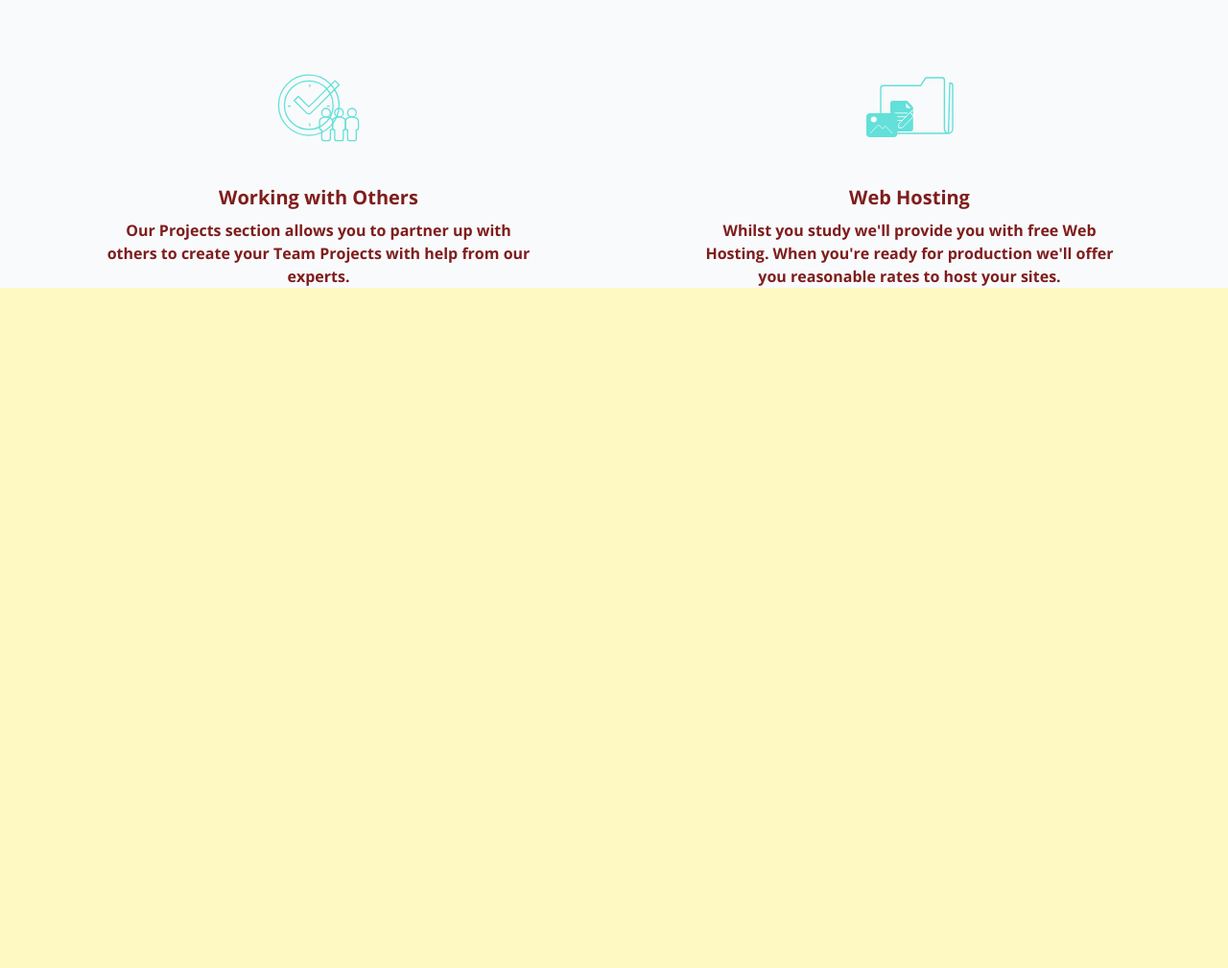
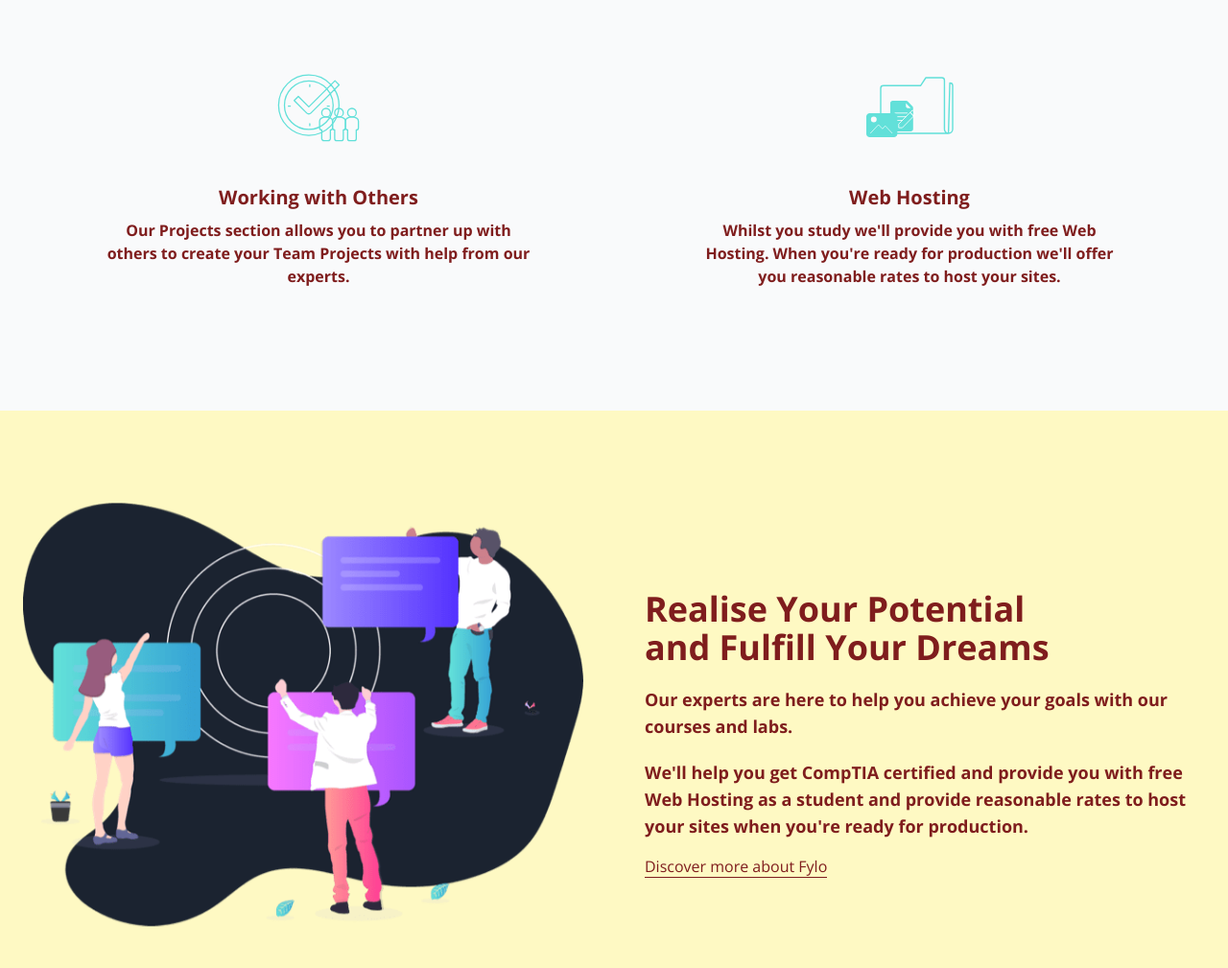
Before and after one commit to Nimira43/Fylo---Tailwind-Project, a website: page index.html in a window 1280 px wide. Shown: the part 1622-2631 px from the top of the page at 96% size. Before the commit the page ends 1922 px from the top, so only its background shows below. Drawn offline with nearby package versions, Linux system fonts and the light colour scheme.

Commit message:
7th commit - Productive section completed.

```diff
--- a/index.html
+++ b/index.html
@@ -51,14 +51,14 @@
         <img src="images/illustration-intro.png" alt="" class="mx-auto">
         <h1 class="max-w-2xl mx-auto mb-10 text-3xl font-bold leading-normal mt-14 md:text-4xl">Delivering coding solutions and guides for your needs.</h1>
         <p class="max-w-sm mx-auto mb-10 text-sm md:max-w-xl md:text-lg font-semibold">
-          NimiraTech presents Filo, our online Learning Hub for Web Developers.
+          NimiraTech presents Fylo, our online Learning Hub for Web Developers.
           Our guides and project ideas aim to teach you everthing you need to know to become a professional coder.
         </p>
         <button class="p-3 rounded-full w-52 bg-red-900 text-yellow-100 font-bold hover:scale-95 dark:bg-yellow-100 dark:text-red-900">Read More</button>
       </div>
     </section>
     <section id="features" class="pt-12 bg-gray-50 dark:bg-darkBlue1">
-      <div class="container mx-auto px-6 pb">
+      <div class="container mx-auto px-6 pb-32">
         <div class="flex flex-col space-y-24 text-center md:flex-row md:space-y-0">
           <div class="flex flex-col items-center space-y-2 md:w-1/2">
             <div class="flex items-center justify-center h-24 mb-6">
@@ -101,5 +101,29 @@
         </div>
       </div>
     </section>
+    <section id="productive" class="bg-yellow-100 dark:bg-red-900">
+      <div class="container flex flex-col items-center mx-auto px-6 pt-24 pb-32 md:flex-row md:space-x-16">
+        <div class="md:w-1/2">
+          <img src="images/illustration-stay-productive.png" alt="" class="mb-10">
+        </div>
+        <div class="flex flex-col items-start md:w-1/2">
+          <div class="flex flex-col space-y-5">
+            <h4 class="max-w-md text-xl font-bold md:text-4xl">
+              Realise Your Potential and Fulfill Your Dreams
+            </h4>
+            <p class="text-md md:text-lg font-semibold">
+              Our experts are here to help you achieve your goals with our courses and labs.
+            </p>
+            <p class="text-md md:text-lg font-semibold">
+              We'll help you get CompTIA certified and provide you with free Web Hosting as a student and provide reasonable rates to host your sites when you're ready for production.
+            </p>
+          </div>
+          <div class="block mt-4">
+            <a href="#" class="border-b border-red-900 text-red-900 dark:border-yellow-100 dark:text-yellow-100">Discover more about Fylo
+            </a>
+          </div>
+        </div>
+      </div>
+    </section>
   </body>
 </html>
```
Also changed, not shown: css/style.css.
